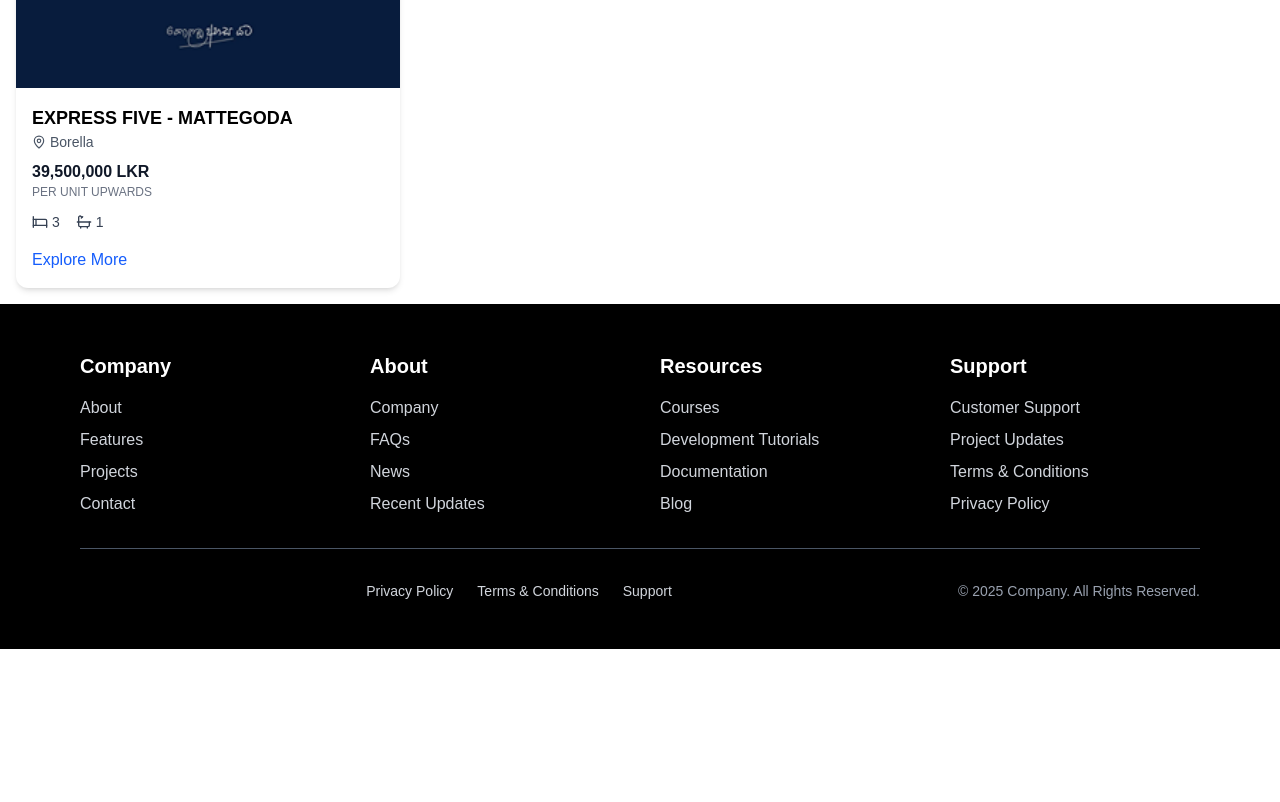
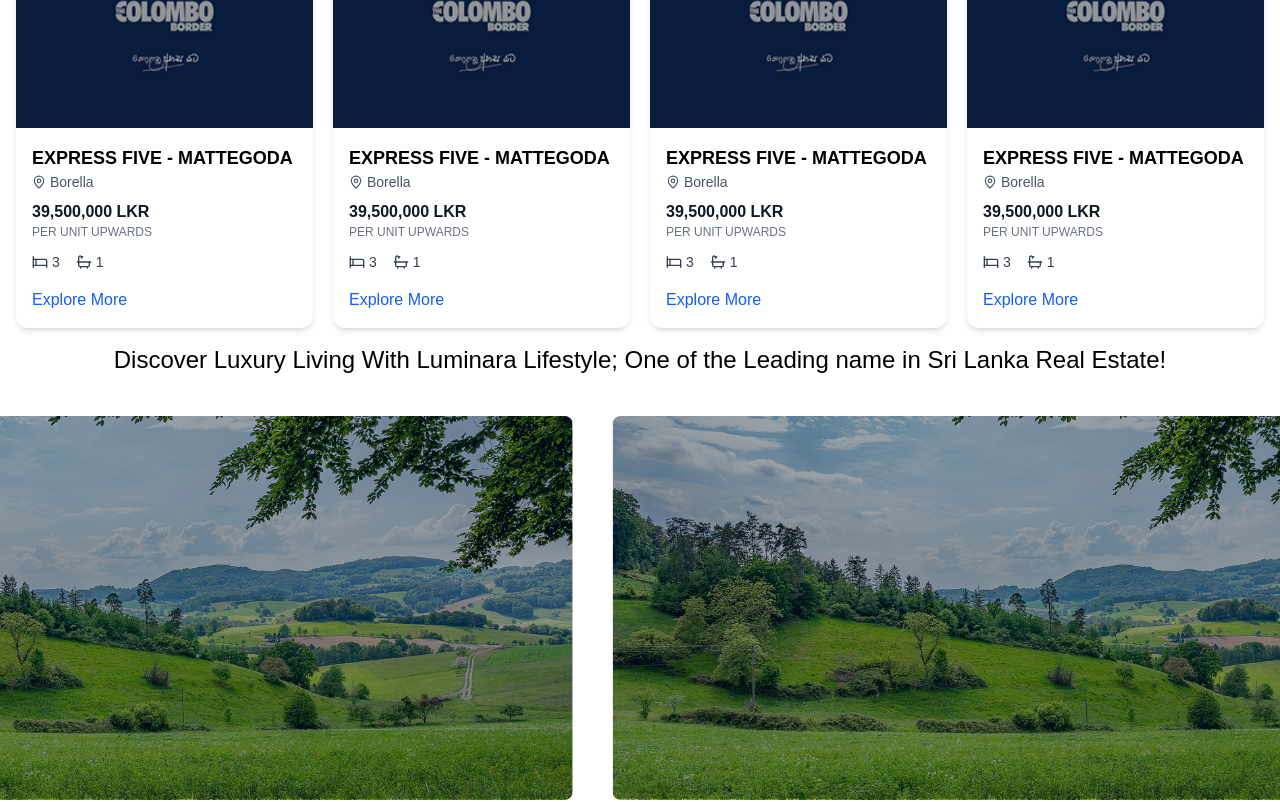
Before and after one commit to Sudharaka200/luminara-life-style.lk, a Next.js app: page / in a window 1280 px wide. Shown: the part 3300-4102 px from the top of the page. Before the commit the page ends 3949 px from the top, so only its background shows below. Built offline with nearby package versions, Linux system fonts and the light colour scheme.

Commit message:
home update 2

```diff
--- a/package.json
+++ b/package.json
@@ -12,6 +12,7 @@
     "bcrypt": "^6.0.0",
     "ejs": "^3.1.10",
     "express": "^5.1.0",
+    "framer-motion": "^12.23.12",
     "lucide-react": "^0.542.0",
     "mongoose": "^8.18.0",
     "next": "15.5.2",
--- /dev/null
+++ b/src/app/components/imageslider.tsx
@@ -0,0 +1,91 @@
+"use client";
+
+import { motion, useAnimation } from "framer-motion";
+import Image from "next/image";
+import { useEffect, useCallback } from "react";
+
+const logos = [
+    "/images/Group 173.png",
+    "/images/Group 173.png",
+    "/images/Group 173.png",
+    "/images/Group 173.png",
+    "/images/Group 173.png",
+    "/images/Group 173.png",
+    "/images/Group 173.png",
+    "/images/Group 173.png",
+    "/images/Group 173.png",
+    "/images/Group 173.png",
+    "/images/Group 173.png",
+    "/images/Group 173.png",
+    "/images/Group 173.png",
+    "/images/Group 173.png",
+    "/images/Group 173.png",
+];
+
+const debounce = (func, wait) => {
+    let timeout;
+    return (...args) => {
+        clearTimeout(timeout);
+        timeout = setTimeout(() => func(...args), wait);
+    };
+};
+
+const LogoSlider = () => {
+    const controls = useAnimation();
+
+
+    const handleScroll = useCallback(
+        debounce(() => {
+            const scrollY = window.scrollY;
+            const maxScroll = document.body.scrollHeight - window.innerHeight;
+            const scrollFraction = scrollY / maxScroll;
+
+            controls.start((i) => {
+                const totalLogos = logos.length;
+                const offset = (scrollFraction * totalLogos * 100) % 100;
+
+                const row = Math.floor(i / totalLogos);
+                const direction = row % 3 === 1 ? -1 : 1;
+                return {
+                    x: `${direction * offset}%`,
+                    transition: { type: "spring", stiffness: 30, damping: 15 },
+                };
+            });
+        }, 16), // ~60fps
+        [controls]
+    );
+
+    useEffect(() => {
+        window.addEventListener("scroll", handleScroll);
+        return () => window.removeEventListener("scroll", handleScroll);
+    }, [handleScroll]);
+
+    return (
+        <div className="w-full min-h-[600px] flex flex-col items-center gap-10 py-10 overflow-hidden bg-white">
+            {[0, 1, 2].map((row) => (
+                <div key={row} className="w-full flex justify-center gap-10">
+                    {logos.map((src, i) => (
+                        <motion.div
+                            key={`${row}-${i}`}
+                            custom={row * logos.length + i}
+                            animate={controls}
+                            className="flex-shrink-0"
+                        >
+                            <Image
+                                src={src}
+                                alt={`logo-${row}-${i}`}
+                                className="w-full h-64 md:h-80 lg:h-96 object-cover rounded-lg"
+                                width={800}
+                                height={600}
+                                priority={i === 0 && row === 0}
+                                sizes="(max-width: 768px) 100vw, (max-width: 1200px) 50vw, 33vw"
+                            />
+                        </motion.div>
+                    ))}
+                </div>
+            ))}
+        </div>
+    );
+};
+
+export default LogoSlider;
--- a/src/app/page.tsx
+++ b/src/app/page.tsx
@@ -7,11 +7,12 @@ import ShopsIcon from './images/store 1.png'
 import OtherIcon from './images/real-estate 1.png'
 import section1Img from './images/Group 172.png'
 import CategorySwiper from './components/categorySwiper';
-import Propertycard from './components/card'
+import Propertycard from './components/card';
+import ImageSlider from './components/imageslider';
 
 export default function Home() {
   return (
-    <div className="">
+    <>
       <div className="min-h-screen bg-cover bg-center flex items-center justify-center" style={{ backgroundImage: "url('./images/bg-img.png')" }}>
         {/* Desktop */}
         <div className='bg-white/60 backdrop-blur-md border border-white/30 rounded-2xl p-8 w-full max-w-4xl'>
@@ -169,6 +170,7 @@ export default function Home() {
         </div>
       </div>
       <div className='container mx-auto p-4'>
+        <div className='grid grid-cols-1 md:grid-cols-4 gap-5'>
           <Propertycard
             title="EXPRESS FIVE - MATTEGODA"
             location="Borella"
@@ -206,7 +208,93 @@ export default function Home() {
             link="/property/express-five"
           />
         </div>
+      </div>
       {/* Section 3 */}
+
+      {/* Section 5 */}
+      <div className="min-h-screen bg-cover bg-center flex items-center justify-center" style={{ backgroundImage: "url('./images/Group 173.png')" }}>
+        {/* Desktop */}
+        <div className='text-center text-white'>
+          <h1 className='text-2xl'>Why Investors Choose Luminara First ?</h1>
+          <p>At Luminara, we go beyond traditional real estate — we create lifestyle-driven investments that combine lasting value with everyday luxury. With over 15 years of experience and more than 120 successfully completed projects, we’ve earned the trust of investors, homeowners, and communities alike. From stunning cabanas to premium apartments and curated land packages, every project is designed to deliver exceptional returns while enriching the way you live.</p>
         </div>
+      </div>
+      {/* Section 5 */}
+
+      {/* Section 6 */}
+      <div className='container mx-auto p-4'>
+        <div>
+          <h1 className='text-2xl'>Our Portfolio</h1>
+          <p>Lorem Ipsum is simply dummy text of the printing and typesetting industry. Lorem Ipsum has been the industry standard dummy text ever </p>
+        </div>
+        <div className='grid grid-cols-1 md:grid-cols-4 gap-5'>
+          <Propertycard
+            title="EXPRESS FIVE - MATTEGODA"
+            location="Borella"
+            price="39,500,000"
+            image="/images/Rectangle 103.png"
+            beds={3}
+            baths={1}
+            link="/property/express-five"
+          />
+          <Propertycard
+            title="EXPRESS FIVE - MATTEGODA"
+            location="Borella"
+            price="39,500,000"
+            image="/images/Rectangle 103.png"
+            beds={3}
+            baths={1}
+            link="/property/express-five"
+          />
+          <Propertycard
+            title="EXPRESS FIVE - MATTEGODA"
+            location="Borella"
+            price="39,500,000"
+            image="/images/Rectangle 103.png"
+            beds={3}
+            baths={1}
+            link="/property/express-five"
+          />
+          <Propertycard
+            title="EXPRESS FIVE - MATTEGODA"
+            location="Borella"
+            price="39,500,000"
+            image="/images/Rectangle 103.png"
+            beds={3}
+            baths={1}
+            link="/property/express-five"
+          />
+        </div>
+      </div>
+      {/* Section 6 */}
+
+      {/* Section 7 */}
+      <div>
+        <div className='text-center'>
+          <h1 className='text-2xl'>Discover Luxury Living With Luminara Lifestyle; One of the Leading name in Sri Lanka Real Estate!</h1>
+        </div>
+        <ImageSlider />
+      </div>
+      {/* Section 7 */}
+
+      {/* Section 8 */}
+      <div className=''>
+        <div className='container mx-auto p-4'>
+          <h1 className='text-2xl'>Testimonials</h1>
+          <p>At Luminara, we go beyond traditional real estate — we create lifestyle-driven investments that combine lasting value with everyday luxury. With over 15 years of experience and more than 120 successfully completed projects, we’ve earned the trust of investors, homeowners, and communities alike. From stunning cabanas to premium apartments and curated land packages, every project is designed to deliver exceptional returns while enriching the way you live.</p>
+        </div>
+      </div>
+      {/* Section 8 */}
+
+      {/* Section 9 */}
+      <div className='container mx-auto p-4'>
+        <h1 className='text-2xl'>News</h1>
+        <p>At Luminara, we go beyond traditional real estate — we create lifestyle-driven investments that combine lasting value with everyday luxury. With over 15 years of experience and more than 120 successfully completed projects, we’ve earned the trust of investors, homeowners, and communities alike. From stunning cabanas to premium apartments and curated land packages, every project is designed to deliver exceptional returns while enriching the way you live.</p>
+      </div>
+      {/* Section 9 */}
+
+
+
+    </>
   );
 }
```
Also changed, not shown: public/images/Group 173.png (added), 1 other file (tests, documents, lock files or other folders). Lines whose indentation alone changed are shown as unchanged.
